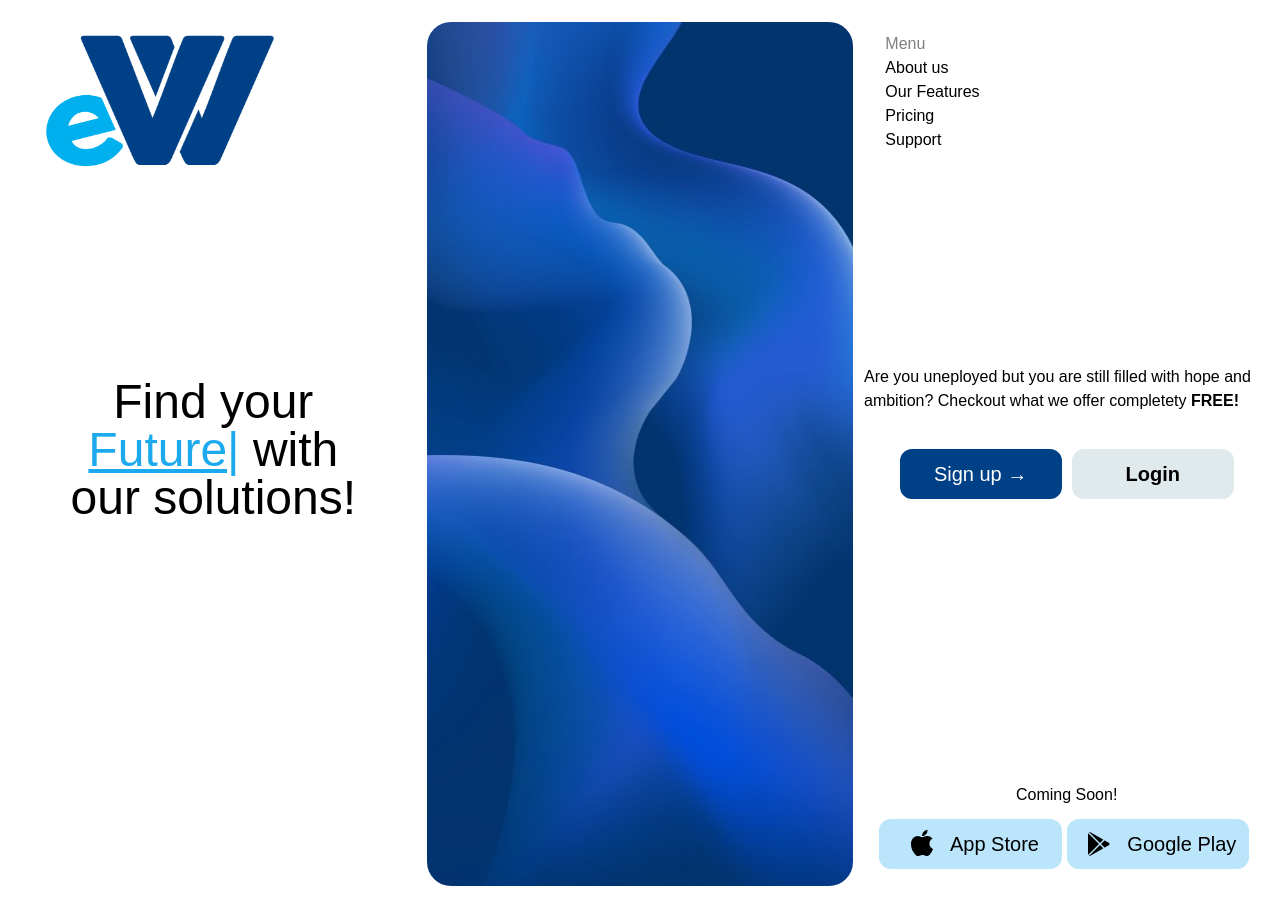
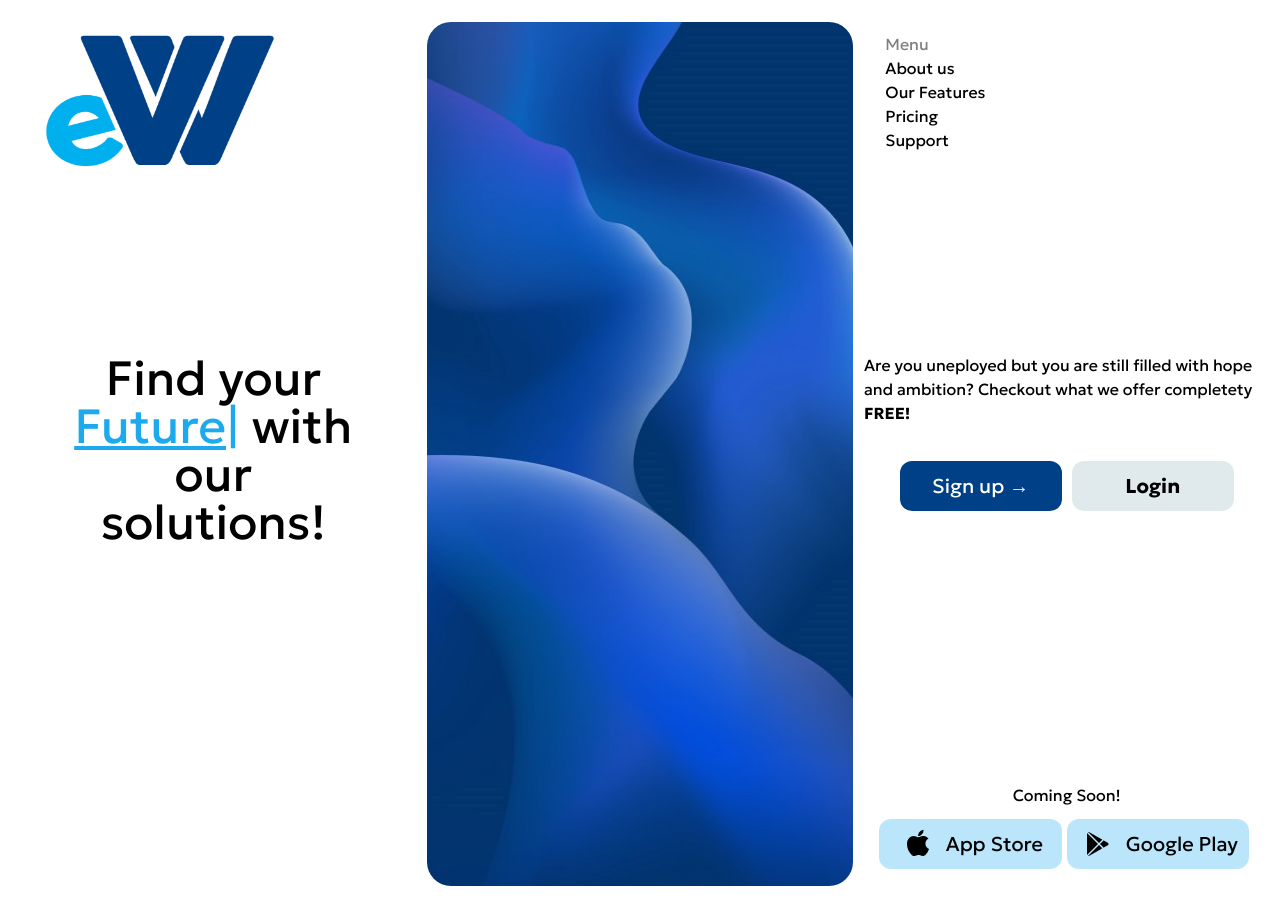
Before and after one commit to codebydean/eWorker, a React (Create React App) app: page / in a window 1280 px wide. Built offline with nearby package versions, Linux system fonts and the light colour scheme.

Commit message:
possible fix to the font issue after deployment

```diff
--- /dev/null
+++ b/src/App.css
@@ -0,0 +1,5 @@
+@import url('https://fonts.googleapis.com/css2?family=Geologica:wght@100..900&display=swap');
+
+body {
+    font-family: 'Geologica', sans-serif;
+}
--- a/src/App.js
+++ b/src/App.js
@@ -6,6 +6,7 @@
 import Dashboard from './components/Dashboard/Dashboard';
 import PageNotFound from './components/PageNotFound/PageNotFound';
 import './assets/styles/index.css'
+import './App.css'
 
 
 //React App initialization
```
